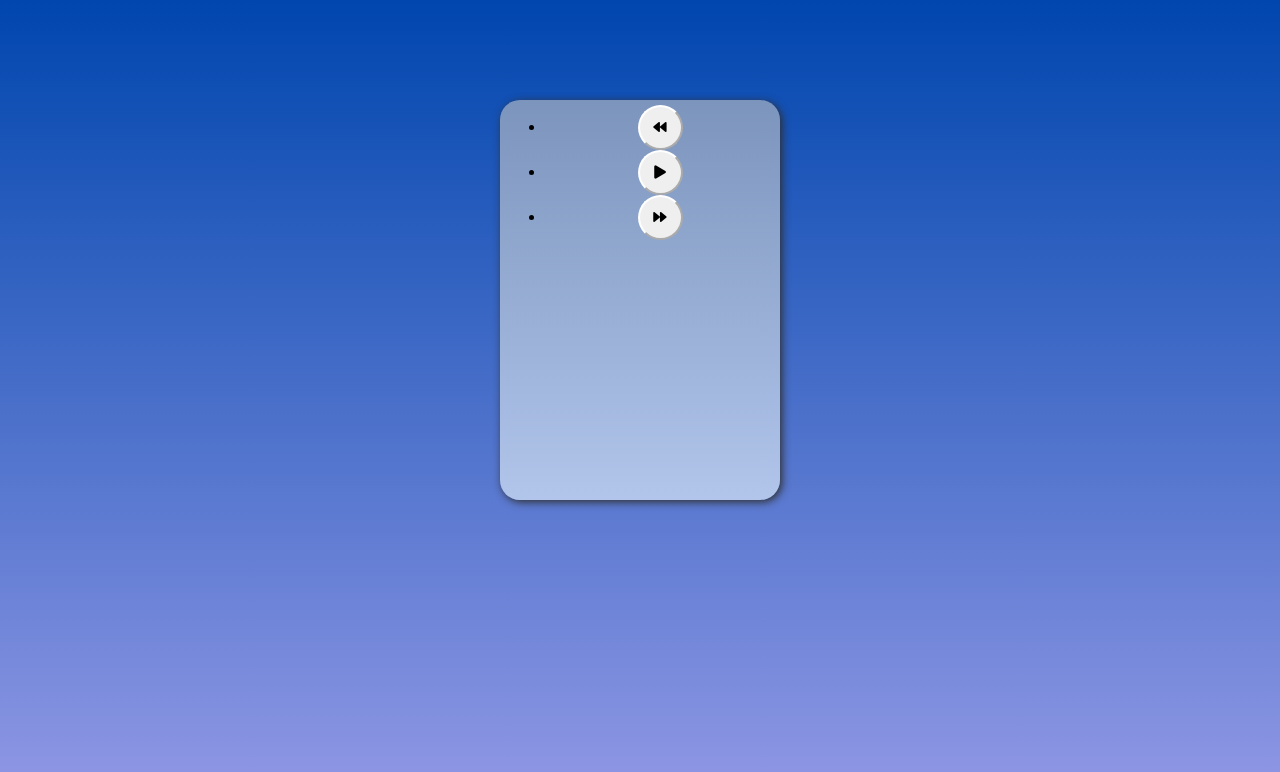
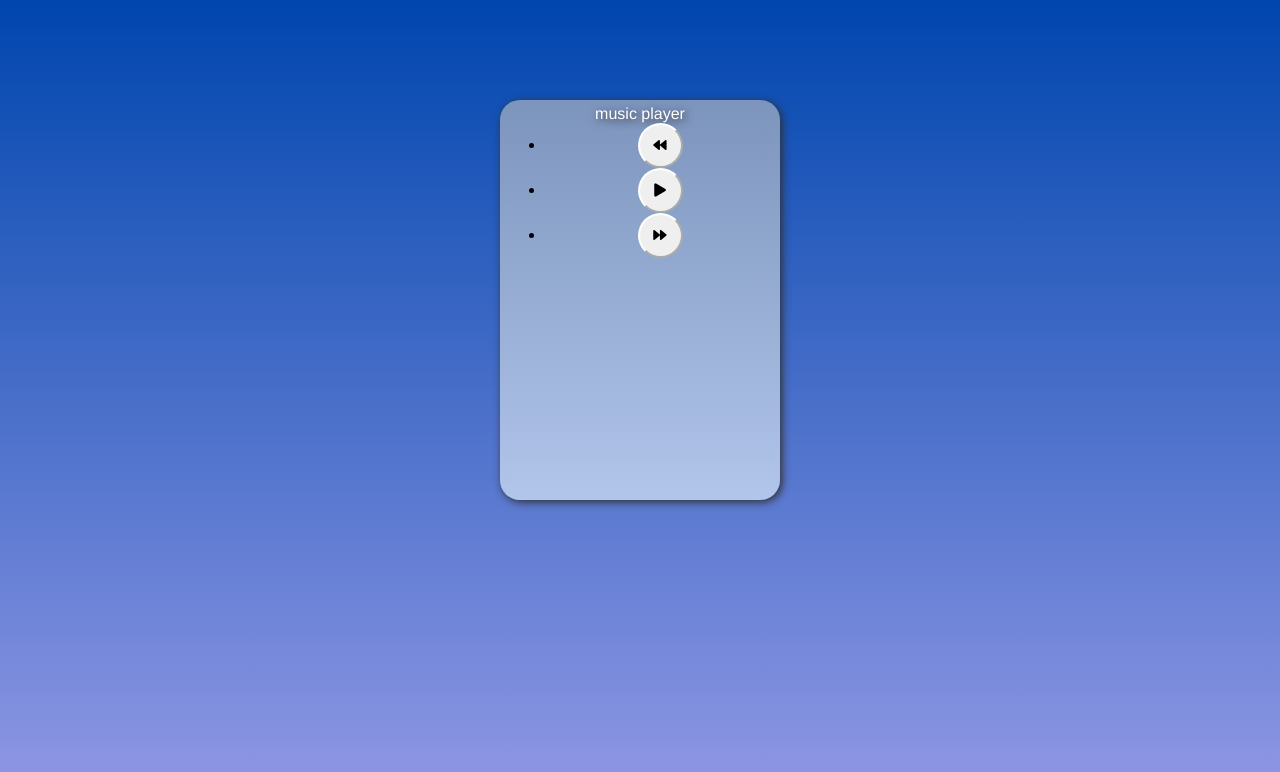
Before and after one commit to MHasanH1/WebHW, a plain HTML site: page index.html in a window 1280 px wide. Drawn offline with Linux system fonts and the light colour scheme.

Commit message:
matn music player va stylesh ezafe shod

```diff
--- a/index.html
+++ b/index.html
@@ -11,6 +11,7 @@
 
 <body>
 	<div>
+		<p>music player</p>
         <ul class="Buttoms">
              <li><button class="back fas fa-backward"></button></li>
              <li><button class="play fas fa-play"></button></li>
--- a/style.css
+++ b/style.css
@@ -31,6 +31,13 @@ div
 div:hover
 {
     background-image: linear-gradient(rgba(171, 179, 192, 0.796), rgba(220, 234, 248, 0.792));
+}
+
+p
+{
+    color: white;
+    text-shadow: 2px 2px 8px #2e2e2e;
+    font-family:'Franklin Gothic Medium', 'Arial Narrow', Arial, sans-serif;
 }
 
 
```
